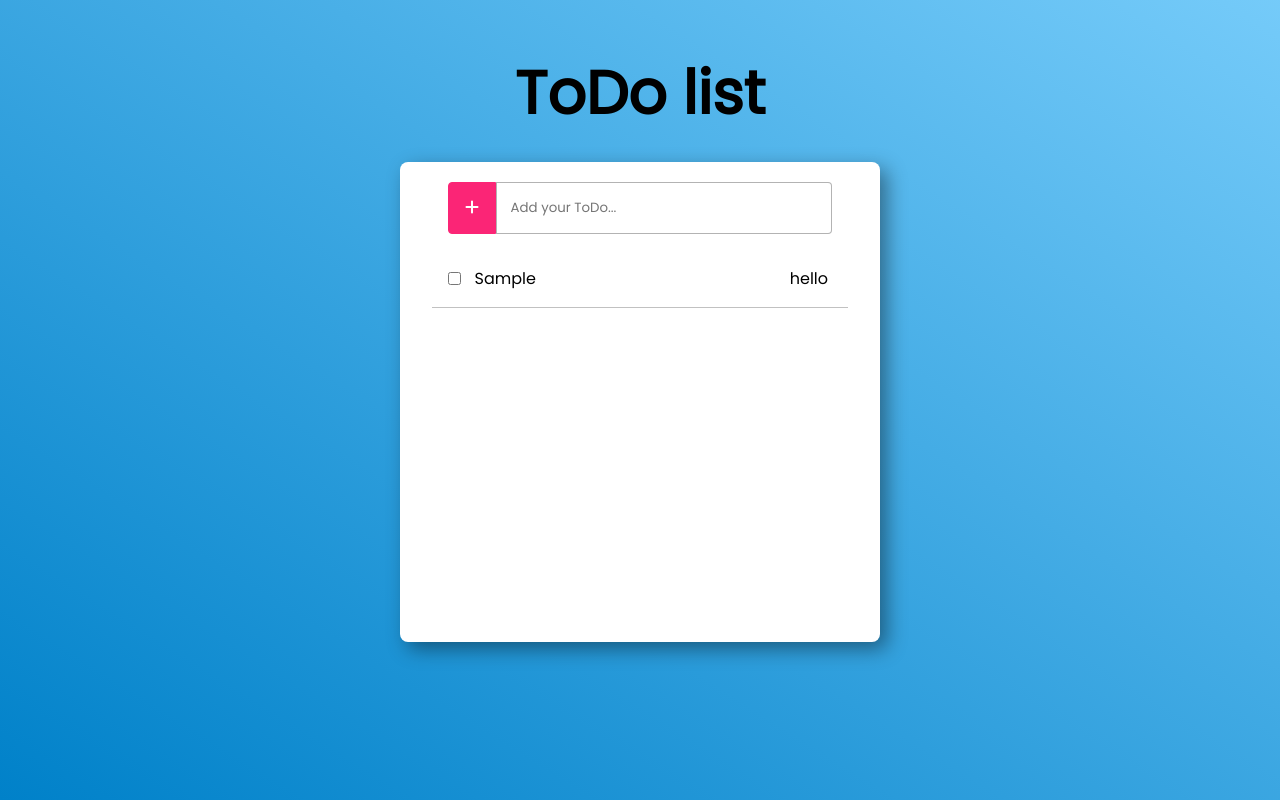
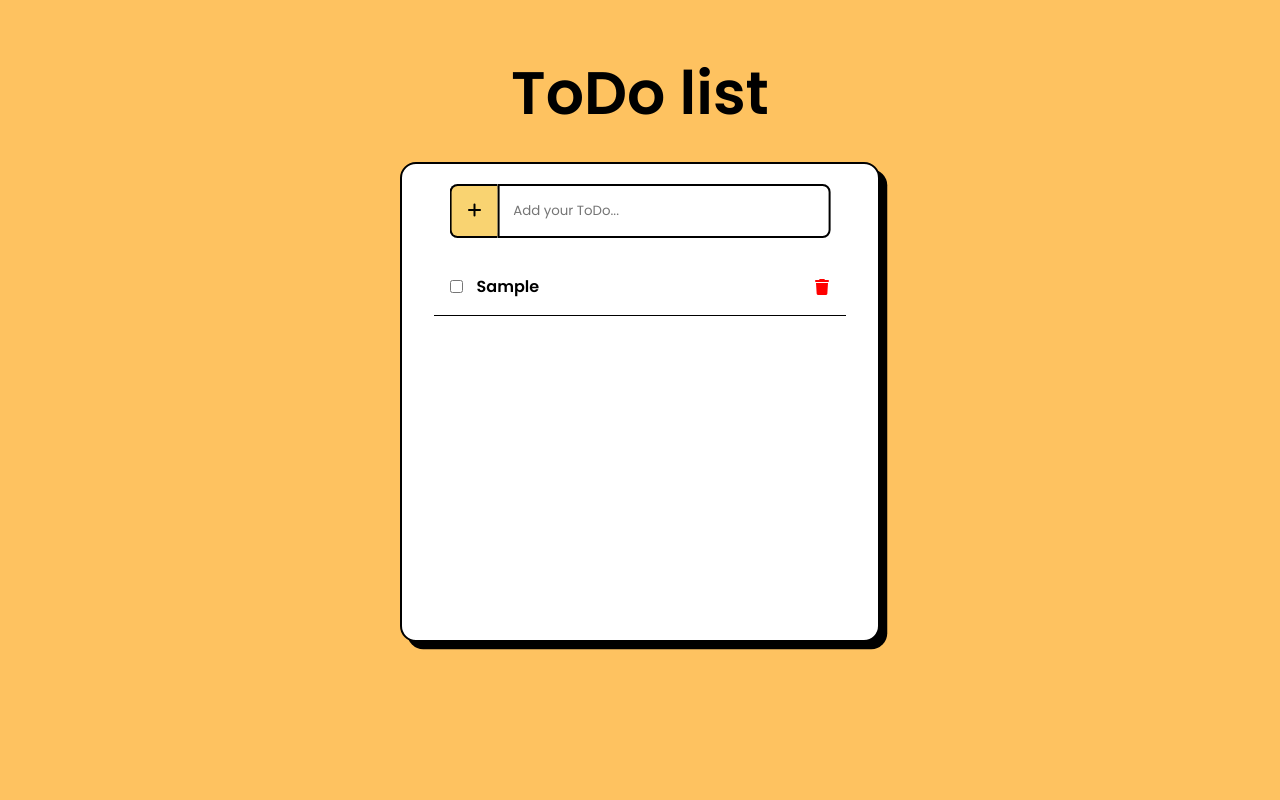
Before and after one commit to officialHaze/a_simple_todo_by_moinak, a website: page list.html in a window 1280 px wide. Both pictures are taken after typing "Sample" into the empty fields and a click on the button 472 px from the left and 207 px from the top of the page. Drawn offline with nearby package versions, Linux system fonts and the light colour scheme; files that its build step writes are made by us from their sources; files whose address does not match are found by name; a web font is replaced by a local one.

Commit message:
changes in style of the working todo

```diff
--- a/function/app.js
+++ b/function/app.js
@@ -30,7 +30,8 @@ function addDiv(e) {
     li.setAttribute('class', 'item');
 
     const span = document.createElement('span');
-    span.innerHTML = 'hello';
+    span.innerHTML = '<i class="fa-solid fa-trash"></i>';
+    span.setAttribute('class', 'trash');
 
     // i have to give an index to each span evrytime its created
     // so that later on i can compare it with my array to delete any item
@@ -66,8 +67,9 @@ function addDiv(e) {
 
         todoList.append(div);
         // after appending the list item we have to remove the text from the input box
+        location.reload();
         userInput.val('');
-        location.reload();
+
     } else if (input.length >= 35) {
         alert("Entered value is too large for a todo list");
         location.reload();
@@ -122,7 +124,8 @@ function showListItems() {
             li.setAttribute('class', 'item');
 
             const span = document.createElement('span');
-            span.innerHTML = 'hello';
+            span.innerHTML = '<i class="fa-solid fa-trash"></i>';
+            span.setAttribute('class', 'trash');
 
             const checkBox = document.createElement('input');
             checkBox.setAttribute('type', 'checkbox');
@@ -161,10 +164,21 @@ function deleteItem(parentIndex, parent) {
     var checkData = localStorage.getItem('todoTasks');
     console.log(checkData);
 
+    // then check if the array is empty or not , if not empty then proceed or else return false
     if (checkData != null) {
+        // parsing the stringified array
         var x = JSON.parse(localStorage.getItem('todoTasks'));
+        // removing the element with the index of its parent as assigned in the previous function
         x.splice(parentIndex, 1);
+        // setting the local storage with the remaining items in the array after splicing
         localStorage.setItem('todoTasks', JSON.stringify(x));
-        parent.remove();
+        // then removing the parent element along with its child
+        parent.animate({
+            left: '-=150%'
+        }, 600, function(){
+            parent.remove();
+        });
+    }else {
+        return false
     }
 }
--- a/function/style.css
+++ b/function/style.css
@@ -1,4 +1,4 @@
-@import url('https://fonts.googleapis.com/css2?family=Montserrat+Alternates:wght@700&family=Poppins:ital@0;1&family=Wendy+One&display=swap');
+@import url('https://fonts.googleapis.com/css2?family=Montserrat+Alternates:wght@700&family=Poppins:ital,wght@0,400;0,600;1,400&family=Wendy+One&display=swap');
 
 * {
     margin: 0;
@@ -12,24 +12,30 @@ body {
     align-items: center;
     min-height: 100vh;
     padding: 3rem;
-    background: linear-gradient(to right top,  #0081C9, #5bc1f8d7);
+    background: #FEC260;
 }
 
 .header {
     margin-bottom: 2%;
     font-family: 'Poppins', sans-serif;
+    font-weight: 600;
     font-size: 2.5rem;
 }
 
-.user-input{
+.user-input {
     -webkit-appearance: none;
     -moz-appearance: none;
     box-shadow: none;
     outline: none;
     border: none;
+    padding: 0.85rem;
+    border-radius: 0 0.5rem 0.5rem 0;
+    border: 2px solid black;
+    font-family: 'Poppins', sans-serif;
+    width: 70%;
 }
 
-button{
+button {
     -webkit-appearance: none;
     -moz-appearance: none;
     box-shadow: none;
@@ -42,45 +48,48 @@ button{
     transform: translateX(10%);
 }
 
-.add{
+.add {
     padding: 1rem;
-    background: #FB2576;
+    background: #F9D371;
     cursor: pointer;
-    border-radius: 0.25rem 0 0 0.25rem;
-    border: 1px solid rgba(122, 122, 122, 0.568);
+    border-radius: 0.5rem 0 0 0.5rem;
+    border: 2px solid black;
     font-size: 1rem;
-    color: white;
-    border-color: #FB2576;
+    border-right: none;
+    color: black;
 }
 
-.todo-form{
+.add:hover{
+    background: #FFC600;
+    color: white;
+}
+
+
+
+.todo-form {
     width: 100%;
 }
 
-.user-input{
-    padding: 0.85rem;
-    border-radius: 0 0.25rem 0.25rem 0;
-    border: 1px solid rgba(122, 122, 122, 0.568);
-    font-family: 'Poppins', sans-serif;
-    width: 70%;
-}
 
 .list-container {
     width: 30rem;
     min-height: 30rem;
     padding: 1.25rem 0;
     background: white;
-    border-radius: 0.5rem;
+    border: 2px solid black;
+    border-radius: 1rem;
     overflow: hidden;
-    box-shadow: 7px 7px 20px rgba(0, 0, 0, 0.411);
+    box-shadow: 7.25px 7.25px black;
 }
 
 .todo-list {
     font-family: 'Poppins', sans-serif;
+    font-weight: 600;
     padding: 1rem 2rem;
+    margin-top: 1%;
 }
 
-li{
+li {
     padding: 1rem;
     list-style: none;
 }
@@ -96,10 +105,30 @@ li{
 }
 
 .list-items {
-    border-bottom: 1px solid rgba(128, 128, 128, 0.486);
+    border-bottom: 0.12rem solid black;
     display: flex;
     align-items: center;
     justify-content: space-between;
-    padding-right: 1.25rem;
+    padding-right: 0.5rem;
     font-size: 1rem;
+    position: relative;
+    margin: 0 0 2rem;
 }
+
+.trash {
+    color: red;
+    cursor: pointer;
+    width: 2rem;
+    height: 2rem;
+    display: flex;
+    align-items: center;
+    justify-content: center;
+    transition: transform 0.2s;
+}
+
+.trash:hover {
+    background: red;
+    color: white;
+    border-radius: 50%;
+    transform: scale(1.2);
+}
```
